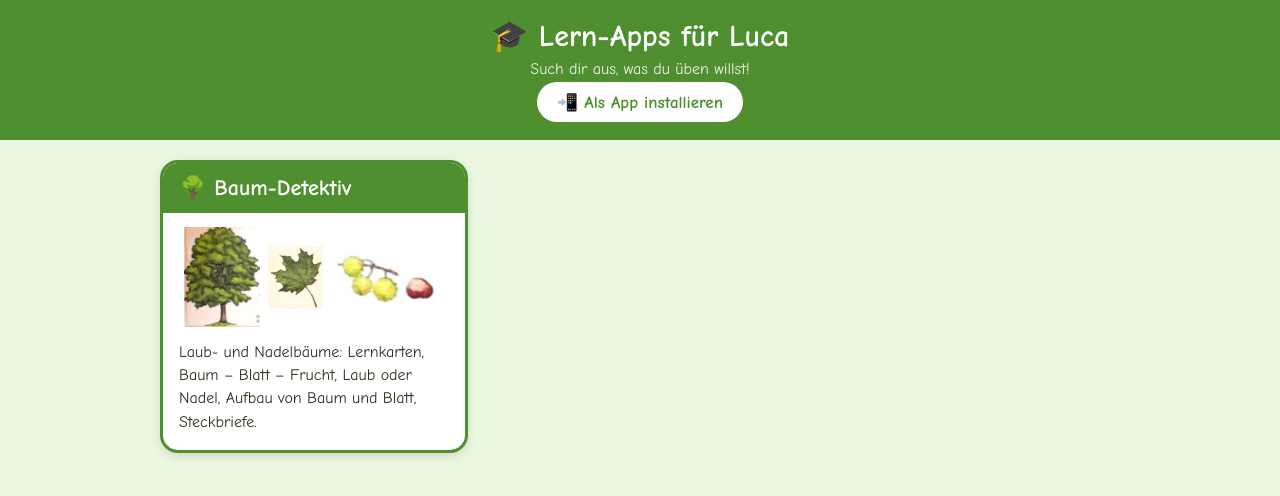
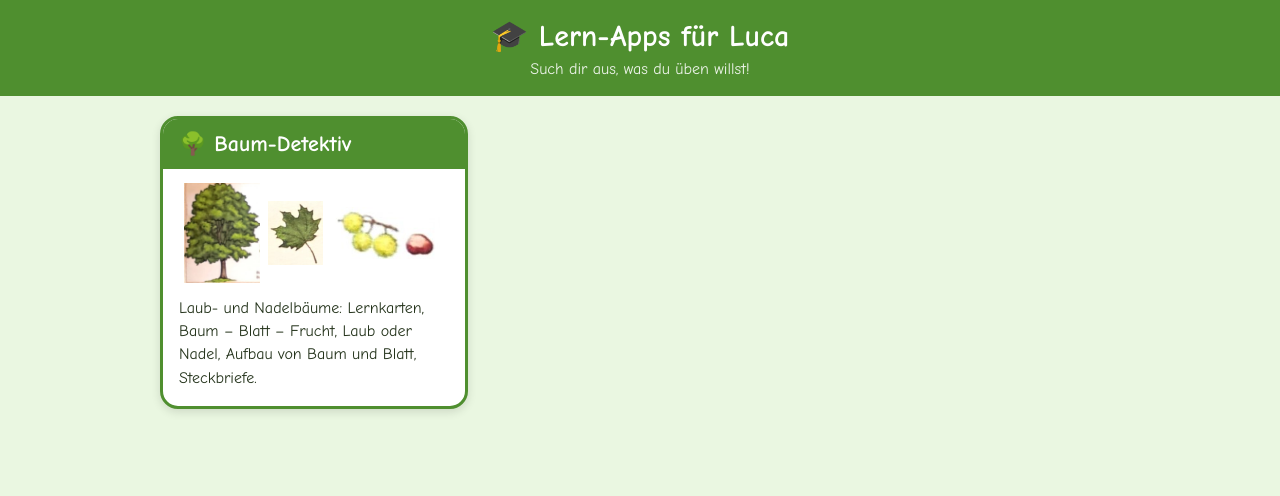
Before and after one commit to sakomobil-beep/lern-apps, a plain HTML site: page index.html in a window 1280 px wide. Drawn offline with Linux system fonts and the light colour scheme.

Commit message:
Installieren-Knopf klein unten rechts
Co-Authored-By: Claude Opus 5.5 <noreply@anthropic.com>
Claude-Session: https://claude.ai/code/session_01LmP2NDbXR79aiEgsMJJoy1

```diff
--- a/index.html
+++ b/index.html
@@ -11,14 +11,15 @@ header{background:#4f8f2f;color:#fff;padding:18px 12px;text-align:center}header
 .k h2{margin:0;background:#4f8f2f;color:#fff;padding:12px 16px;font-size:22px}
 .bilder{display:flex;gap:8px;justify-content:center;align-items:center;padding:14px}
 .k p{margin:0;padding:0 16px 16px;line-height:1.45}
-#instBtn{display:block;margin:4px auto 0;background:#fff;color:#4f8f2f;border:0;border-radius:24px;padding:10px 20px;font:inherit;font-size:17px;font-weight:700;cursor:pointer}
+#instBtn{position:fixed;right:8px;bottom:8px;background:rgba(255,255,255,.85);color:#4f8f2f;border:1px solid #4f8f2f;border-radius:14px;padding:4px 10px;font:inherit;font-size:12px;cursor:pointer;opacity:.75}
 </style></head><body>
-<header><h1>🎓 Lern-Apps für Luca</h1><p>Such dir aus, was du üben willst!</p><button id="instBtn" hidden>📲 Als App installieren</button></header>
+<header><h1>🎓 Lern-Apps für Luca</h1><p>Such dir aus, was du üben willst!</p></header>
 <div class="grid">
 <a class="k" href="baum-detektiv/"><h2>🌳 Baum-Detektiv</h2>
 <div class="bilder"><img src="baum-detektiv/img/eiche_baum.jpg" alt="" style="height:100px"><img src="baum-detektiv/img/ahorn_blatt.jpg" alt="" style="height:64px"><img src="baum-detektiv/img/kastanie_frucht.jpg" alt="" style="height:52px"></div>
 <p>Laub- und Nadelbäume: Lernkarten, Baum – Blatt – Frucht, Laub oder Nadel, Aufbau von Baum und Blatt, Steckbriefe.</p></a>
 </div>
+<button id="instBtn" hidden>📲 App installieren</button>
 <script>
 if("serviceWorker"in navigator)navigator.serviceWorker.register("sw.js");
 (function(){var b=document.getElementById('instBtn'),dp=null;
```
